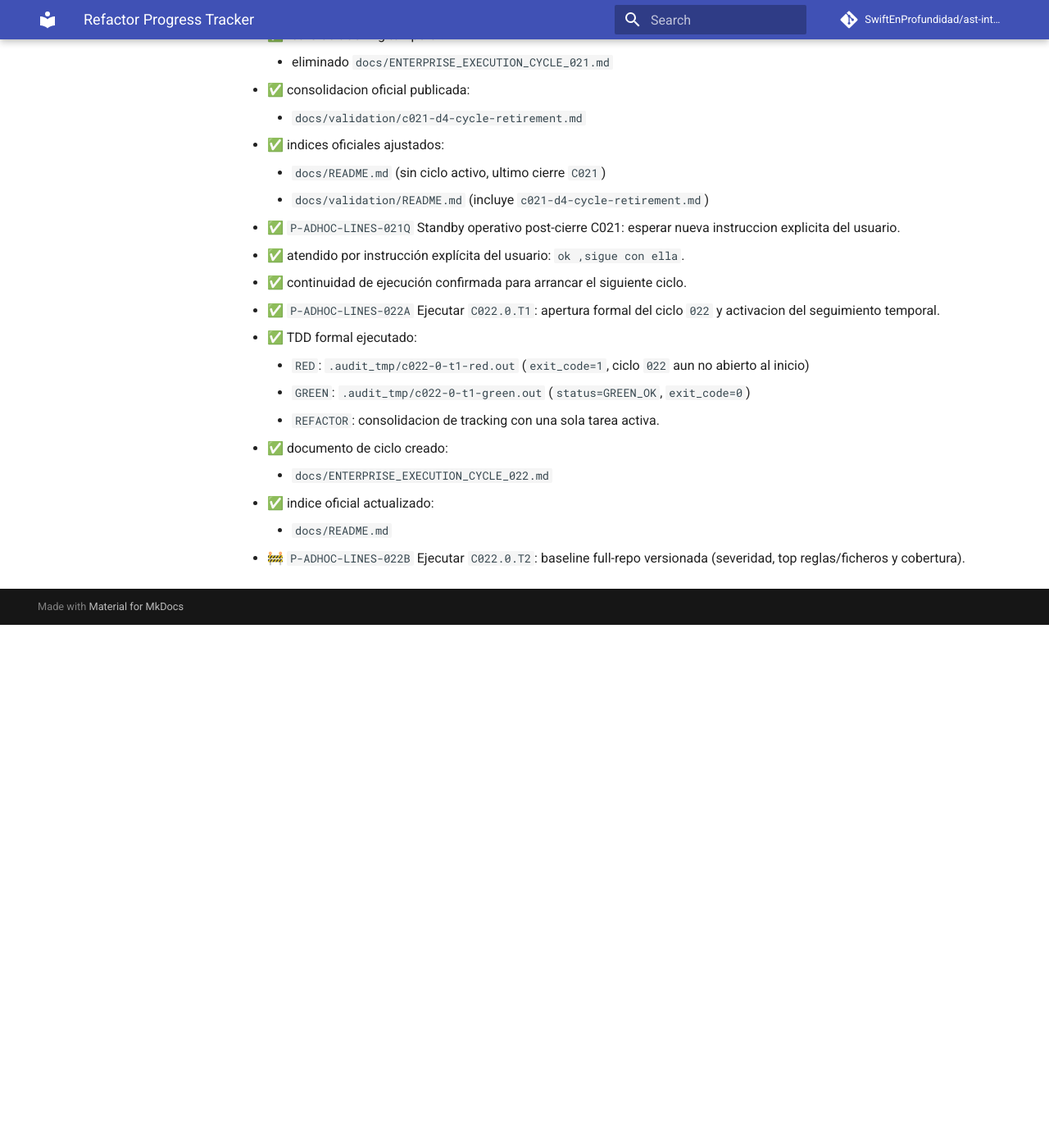
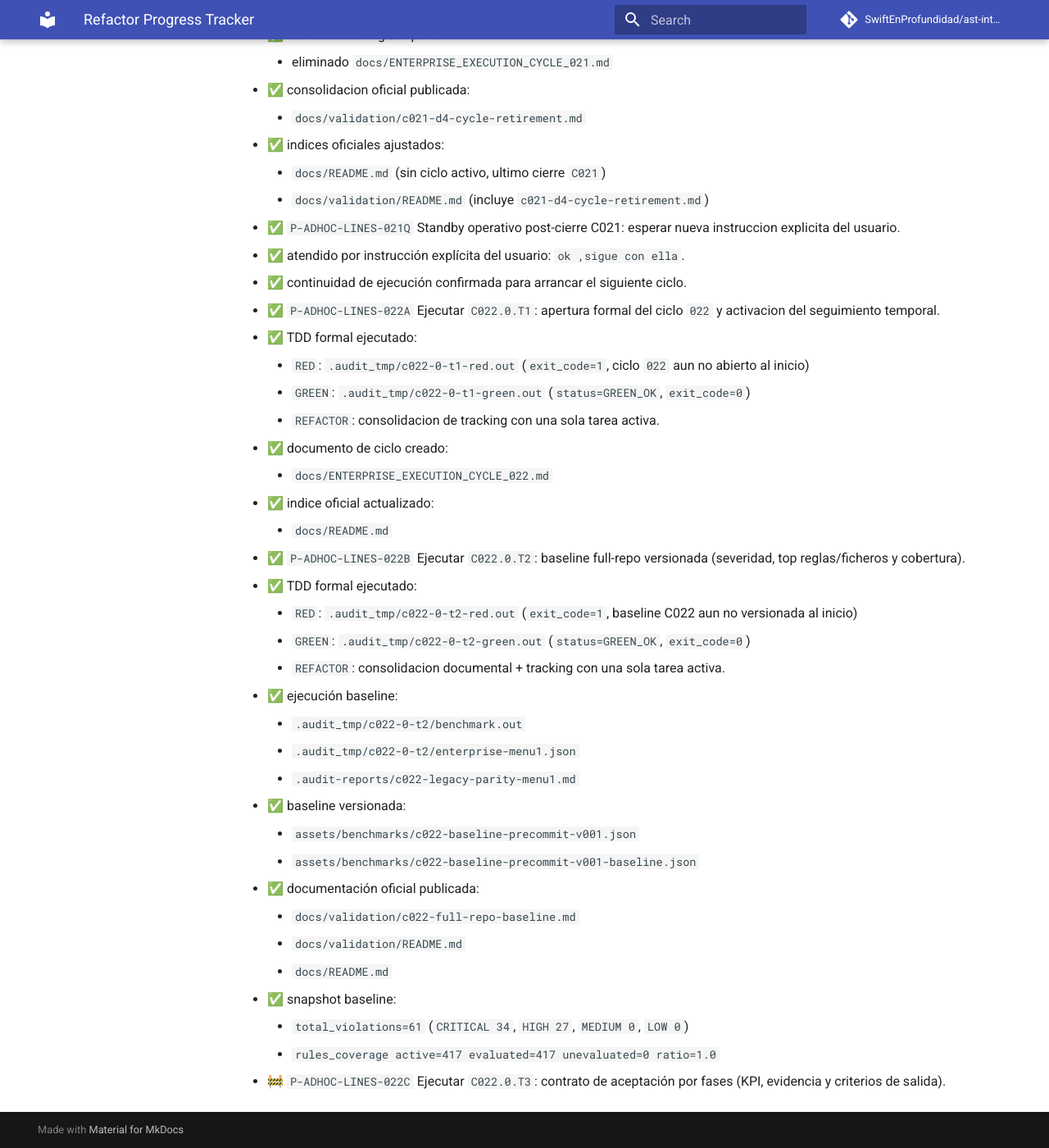
Before and after one commit to SwiftEnProfundidad/ast-intelligence-hooks, an MkDocs documentation site: the page built from docs/REFRACTOR_PROGRESS.md, in a window 1280 px wide and 1400 px high, scrolled down 28012 px. Shown: the whole window at 82% size. Built offline with MkDocs 1.6.1 and Material for MkDocs 9.7.7, drawn with Linux system fonts in a browser that asks for light colours; comment, search, counter and statistics services are not loaded; before the commit the page ends 28774 px from its top, so only the background shows below that.

Commit message:
docs(c022): publish full-repo baseline v001

```diff
--- a/docs/REFRACTOR_PROGRESS.md
+++ b/docs/REFRACTOR_PROGRESS.md
@@ -828,4 +828,23 @@ Plan base visible para seguimiento previo y durante la implementacion.
     - `docs/ENTERPRISE_EXECUTION_CYCLE_022.md`
   - ✅ indice oficial actualizado:
     - `docs/README.md`
-- 🚧 `P-ADHOC-LINES-022B` Ejecutar `C022.0.T2`: baseline full-repo versionada (severidad, top reglas/ficheros y cobertura).
+- ✅ `P-ADHOC-LINES-022B` Ejecutar `C022.0.T2`: baseline full-repo versionada (severidad, top reglas/ficheros y cobertura).
+  - ✅ TDD formal ejecutado:
+    - `RED`: `.audit_tmp/c022-0-t2-red.out` (`exit_code=1`, baseline C022 aun no versionada al inicio)
+    - `GREEN`: `.audit_tmp/c022-0-t2-green.out` (`status=GREEN_OK`, `exit_code=0`)
+    - `REFACTOR`: consolidacion documental + tracking con una sola tarea activa.
+  - ✅ ejecución baseline:
+    - `.audit_tmp/c022-0-t2/benchmark.out`
+    - `.audit_tmp/c022-0-t2/enterprise-menu1.json`
+    - `.audit-reports/c022-legacy-parity-menu1.md`
+  - ✅ baseline versionada:
+    - `assets/benchmarks/c022-baseline-precommit-v001.json`
+    - `assets/benchmarks/c022-baseline-precommit-v001-baseline.json`
+  - ✅ documentación oficial publicada:
+    - `docs/validation/c022-full-repo-baseline.md`
+    - `docs/validation/README.md`
+    - `docs/README.md`
+  - ✅ snapshot baseline:
+    - `total_violations=61` (`CRITICAL 34`, `HIGH 27`, `MEDIUM 0`, `LOW 0`)
+    - `rules_coverage active=417 evaluated=417 unevaluated=0 ratio=1.0`
+- 🚧 `P-ADHOC-LINES-022C` Ejecutar `C022.0.T3`: contrato de aceptación por fases (KPI, evidencia y criterios de salida).
```
Also changed, not shown: docs/ENTERPRISE_EXECUTION_CYCLE_022.md (+11 -3 lines), docs/README.md (+1 -0 lines), docs/validation/README.md (+1 -0 lines), docs/validation/c022-full-repo-baseline.md (added, +63 -0 lines), 2 other files.
